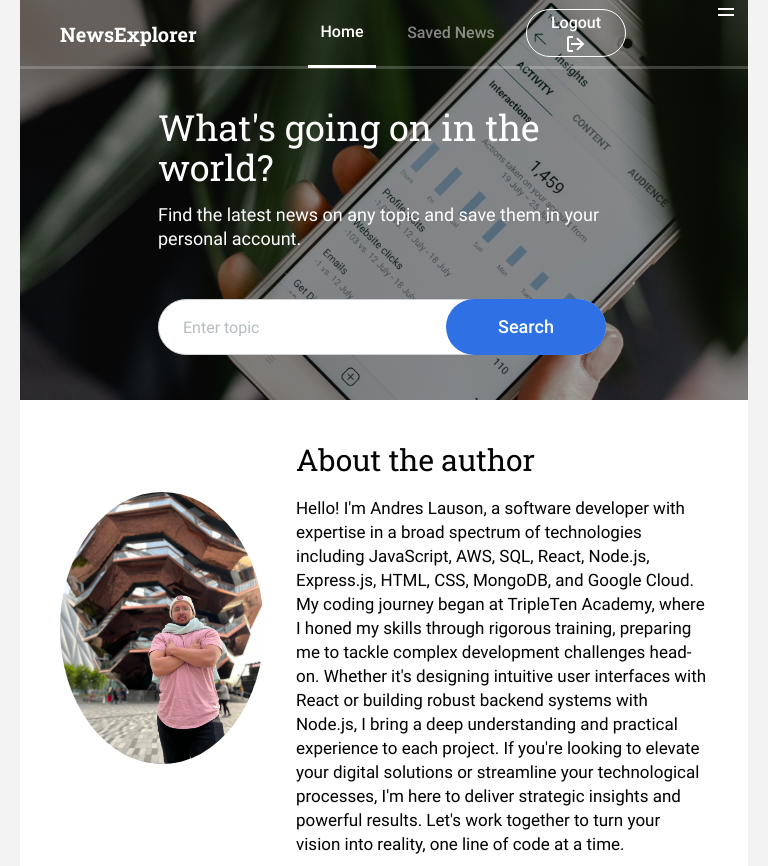
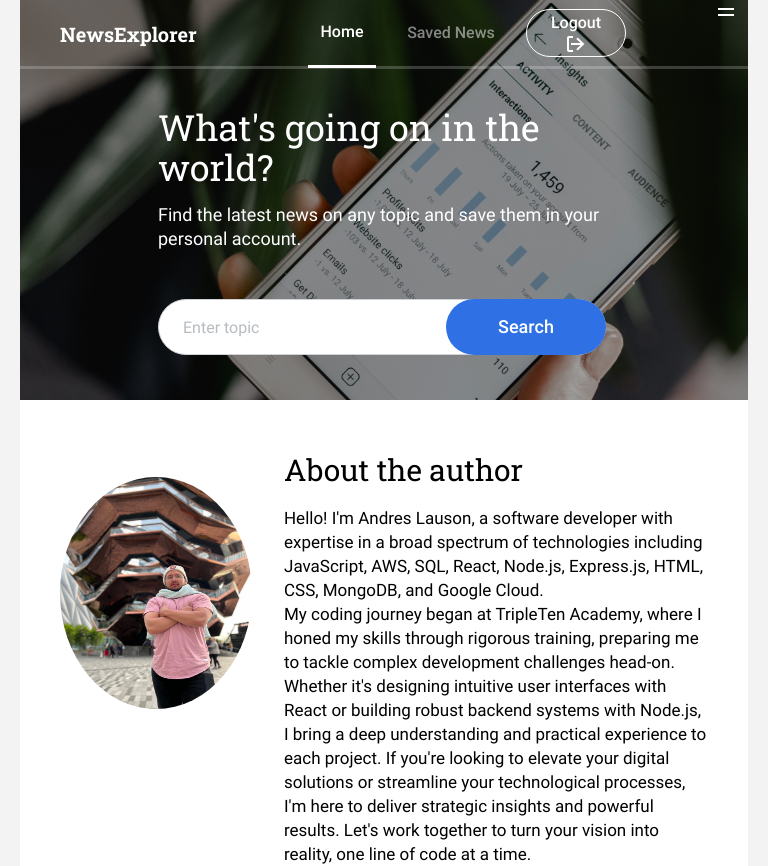
Before and after one commit to Lausonsiyo/news-explorer-frontend, a React (Create React App) app: page / in a window 768 px wide. Shown: the top 866 px of the page. Built offline with nearby package versions, Linux system fonts and the light colour scheme.

Commit message:
fix commets fifth review

```diff
--- a/src/components/About/About.css
+++ b/src/components/About/About.css
@@ -12,13 +12,17 @@
 }
 
 .about__avatar-image {
-  width: 464px;
-  height: 464px;
+  width: 465px;
+  height: 465px;
   border-radius: 50%;
+  position: relative;
+  top: 0px;
+  left: 50px;
 }
 
 .about__text {
-  margin-left: 56px;
+  margin-top: 10px;
+  margin-left: 103px;
   max-width: 600px;
   display: flex;
   flex-direction: column;
@@ -30,6 +34,7 @@
   font-size: 40px;
   line-height: 46px;
   font-weight: 400;
+  margin: 10px 0 0 0;
 }
 
 .about__text-bio {
@@ -46,12 +51,16 @@
   }
 
   .about__avatar-image {
-    width: 272px;
-    height: 272px;
+    width: 232px;
+    height: 232px;
+    top: -40px;
+    left: 0;
   }
 
   .about__text {
     margin-left: 32px;
+    max-width: 424px;
+    justify-content: space-between;
   }
 
   .about__text-author {
@@ -77,6 +86,7 @@
     width: 272px;
     height: 272px;
     border-radius: 50%;
+    left: 0;
   }
 
   .about__text-author {
--- a/src/components/NewsCard/NewsCard.css
+++ b/src/components/NewsCard/NewsCard.css
@@ -2,7 +2,7 @@
   background-color: white;
   border-radius: 25px;
   overflow: hidden;
-  max-width: 350px;
+  max-width: 400px;
   min-height: 576px;
   position: relative;
 }
@@ -176,7 +176,8 @@
 @media screen and (min-device-width: 320px) and (max-device-width: 589px) {
   .card__container {
     width: 100%;
-    min-height: 444px;
+    height: 440px;
+    min-height: fit-content;
   }
 
   .card__button-bookmark {
@@ -191,6 +192,7 @@
 
   .card__title {
     height: 48px;
+    margin-top: 5px;
   }
 
   .card__content {
@@ -211,6 +213,7 @@
 
   .card__date-published {
     margin-top: 16px;
+    margin-bottom: 0;
   }
 
   .card__source {
@@ -232,6 +235,10 @@
   .card__button-bookmark {
     top: 8px;
     right: 8px;
+  }
+
+  .card__button-bookmark::before {
+    background-size: 6;
   }
 
   .card__image {
--- a/src/components/NewsCardList/NewsCardLists.css
+++ b/src/components/NewsCardList/NewsCardLists.css
@@ -6,7 +6,7 @@
 }
 
 .newscards__title {
-  margin: 0;
+  margin: 0 0 0 40px;
   font-family: "Roboto-Slab", Arial, sans-serif;
   font-size: 40px;
   line-height: 46px;
@@ -22,11 +22,10 @@
   display: flex;
   flex-direction: row;
   flex-wrap: wrap;
-  justify-content: space-evenly;
-  margin: 64px 0;
+  justify-content: center;
   list-style: none;
   padding: 0;
-  margin: 64px auto;
+  margin: 60px auto;
   row-gap: 16px;
   column-gap: 16px;
   width: -webkit-fill-available;
@@ -64,11 +63,22 @@
 
   .newscards__container {
     gap: 8px;
-    margin: 32px 0;
+    margin: 28px 0;
   }
 
   .newscards__item {
     width: fit-content;
+  }
+
+  .newscards__title {
+    margin: 10px 0px 0px 23px;
+    font-size: 30px;
+    line-height: 34px;
+  }
+
+  .newscards__button {
+    width: 240px;
+    height: 56px;
   }
 }
 
@@ -86,10 +96,12 @@
     line-height: 34px;
     text-align: left;
     padding: 32px 0 58px 0;
+    margin: 0;
   }
 
   .newscards__container {
     margin: 0;
+    row-gap: 10px;
   }
 
   .newscards__button {
--- a/src/components/SearchForm/SearchForm.css
+++ b/src/components/SearchForm/SearchForm.css
@@ -125,17 +125,16 @@
   }
 
   .searchform__container {
-    width: 265px;
+    max-width: 285px;
   }
 
   .searchform__text-subheading {
-    margin-bottom: 88px;
+    margin-bottom: 120px;
   }
 
   .searchform__searchbar-input {
-    width: 250px;
+    width: 288px;
     height: 56px;
-    margin-bottom: 16px;
     padding: 17px 16px;
   }
 
@@ -147,9 +146,9 @@
 
   .searchform__searchbar-button {
     position: relative;
-    top: 8px;
+    top: 15px;
     left: 0px;
-    width: 250px;
+    width: 288px;
     height: 56px;
     padding: 0;
   }
```
